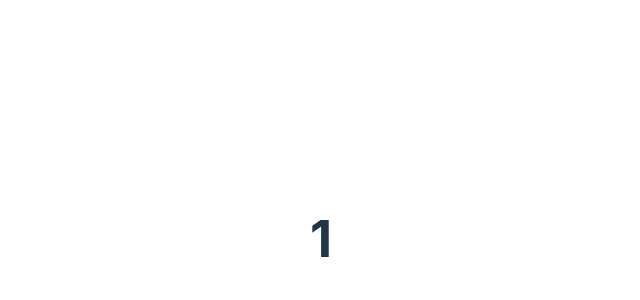
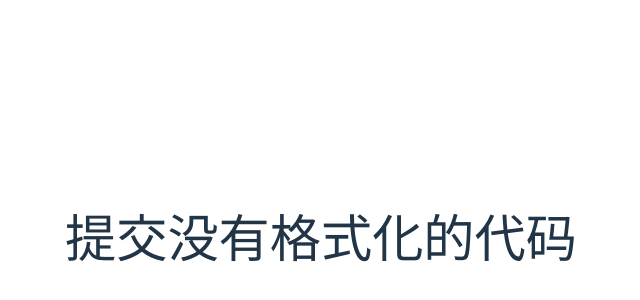
Before and after one commit to 1111PP/manage-Screen, a Vue app: page / in a window 1280 px wide. Shown: the part 162-462 px from the top of the page, without its empty margins (319-959 px from the left). Built offline with nearby package versions, Linux system fonts and the light colour scheme.

Commit message:
提交一次错误代码

```diff
--- a/src/App.vue
+++ b/src/App.vue
@@ -1,8 +1,12 @@
 <script setup lang="ts">
+let func = () => {
+        // dasdasdas
+    }
+    console.log(func);
 </script>
 
 <template>
-    <h1>1</h1>
+    <h1>提交没有格式化的代码</h1>
 </template>
 
 <style scoped>
```
